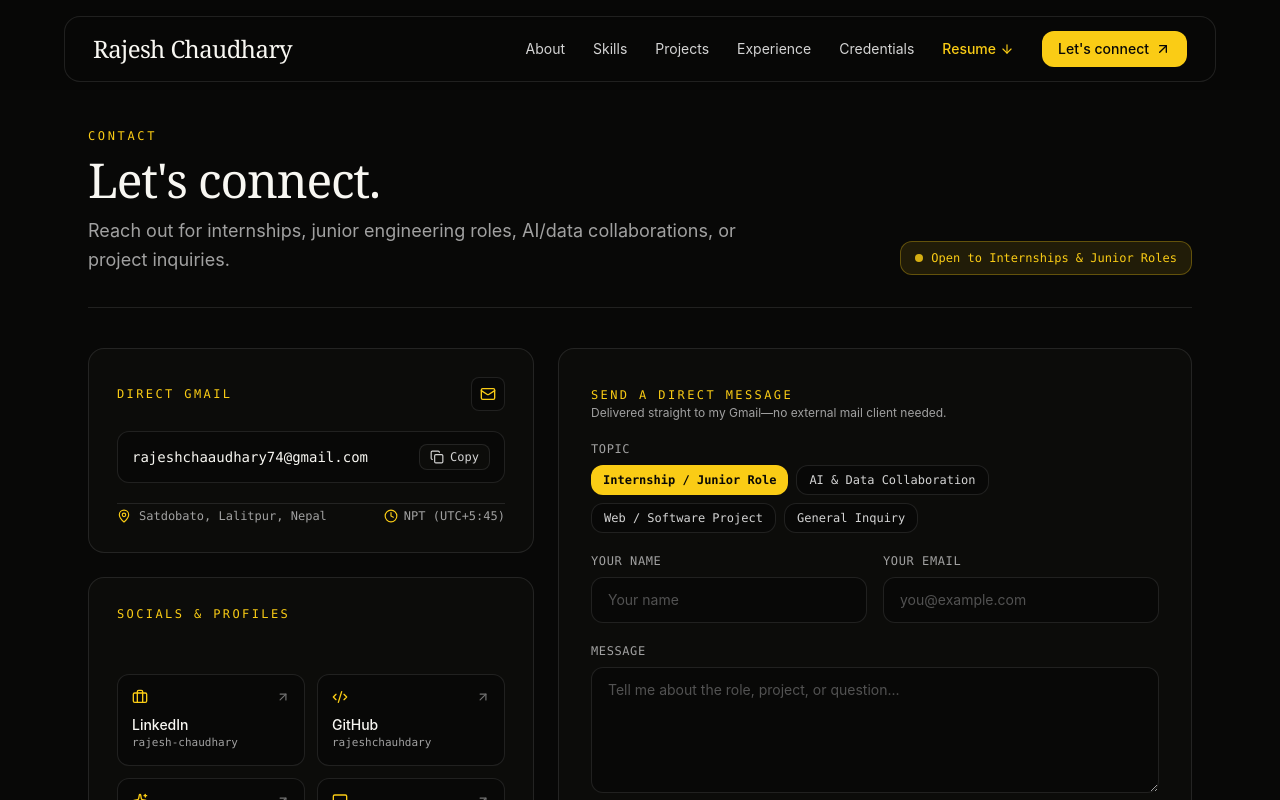
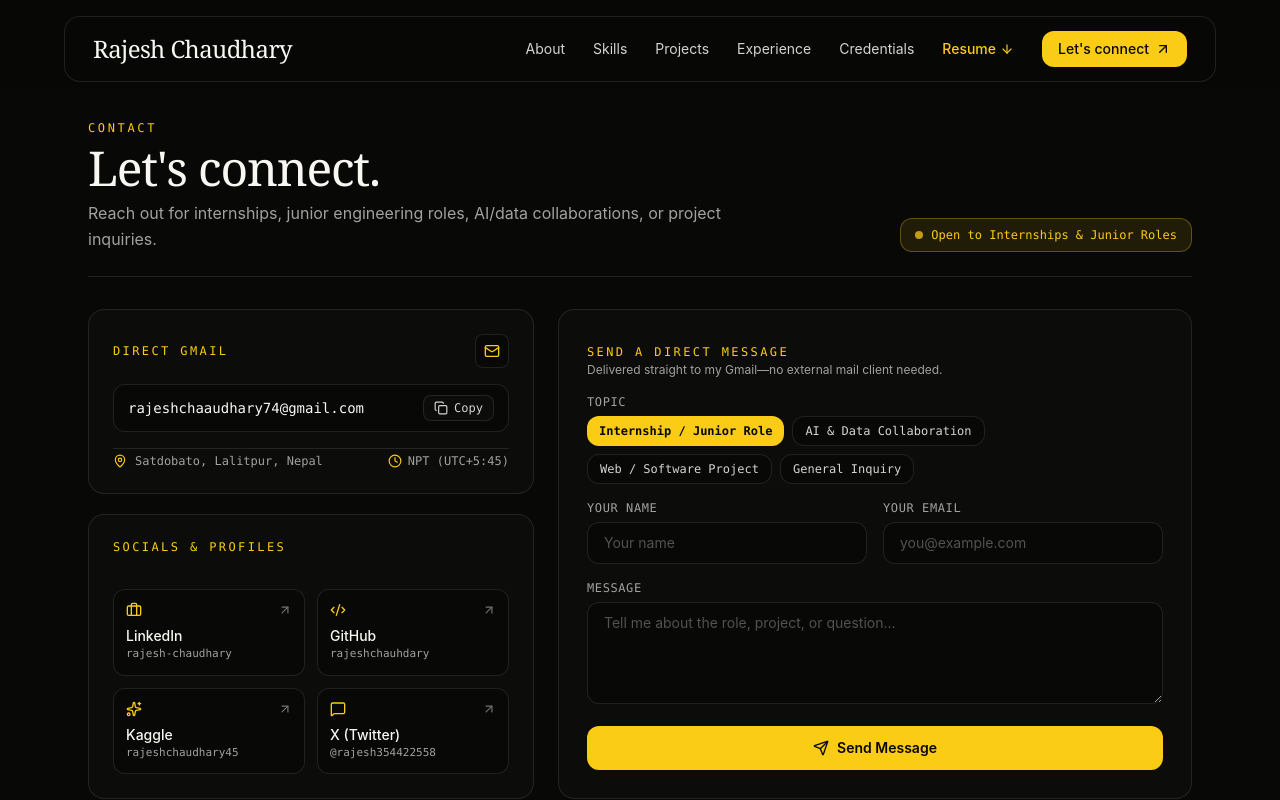
Before and after one commit to rajeshchauhdary/Portfolio, a React (Vite) app: page /contact in a window 1280 px wide. Shown: the top 800 px of the page. Built offline with nearby package versions, Linux system fonts and the light colour scheme.

Commit message:
style: tighten Contact form spacing so submit button fits cleanly above fold

```diff
--- a/src/pages/Contact.jsx
+++ b/src/pages/Contact.jsx
@@ -106,16 +106,16 @@ export default function Contact() {
   };
 
   return (
-    <div className="max-w-6xl mx-auto px-4 sm:px-6 pt-8 pb-16 space-y-10">
-      <div className="flex flex-col lg:flex-row lg:items-end justify-between gap-4 border-b border-white/10 pb-8">
-        <div className="space-y-3">
+    <div className="max-w-6xl mx-auto px-4 sm:px-6 pt-6 pb-14 space-y-8">
+      <div className="flex flex-col lg:flex-row lg:items-end justify-between gap-4 border-b border-white/10 pb-6">
+        <div className="space-y-2">
           <span className="inline-block text-xs font-mono text-[#FACC15] uppercase tracking-[0.22em]">
             CONTACT
           </span>
           <h1 className="text-3xl sm:text-5xl font-serif tracking-tight text-[#F8F7F2]">
             Let&apos;s connect.
           </h1>
-          <p className="text-neutral-400 text-base sm:text-lg max-w-2xl leading-relaxed">
+          <p className="text-neutral-400 text-sm sm:text-base max-w-2xl leading-relaxed">
             Reach out for internships, junior engineering roles, AI/data collaborations, or project inquiries.
           </p>
         </div>
@@ -127,8 +127,8 @@ export default function Contact() {
       </div>
 
       <div className="grid grid-cols-1 lg:grid-cols-12 gap-6 items-stretch">
-        <div className="lg:col-span-5 flex flex-col justify-between gap-6">
-          <div className="rounded-2xl border border-white/10 bg-[#0C0C0A] p-6 sm:p-7 space-y-5 hover:border-[#FACC15]/40 transition-colors">
+        <div className="lg:col-span-5 flex flex-col justify-between gap-5">
+          <div className="rounded-2xl border border-white/10 bg-[#0C0C0A] p-5 sm:p-6 space-y-4 hover:border-[#FACC15]/40 transition-colors">
             <div className="flex items-center justify-between">
               <span className="text-xs font-mono text-[#FACC15] uppercase tracking-[0.2em]">
                 DIRECT GMAIL
@@ -138,7 +138,7 @@ export default function Contact() {
               </div>
             </div>
 
-            <div className="flex items-center justify-between gap-2 rounded-xl border border-white/10 bg-[#080807] px-3.5 py-3">
+            <div className="flex items-center justify-between gap-2 rounded-xl border border-white/10 bg-[#080807] px-3.5 py-2.5">
               <span className="text-xs sm:text-sm font-mono text-[#F8F7F2] truncate">
                 {EMAIL}
               </span>
@@ -173,7 +173,7 @@ export default function Contact() {
             </div>
           </div>
 
-          <div className="flex-1 rounded-2xl border border-white/10 bg-[#0C0C0A] p-6 sm:p-7 flex flex-col justify-between space-y-4 hover:border-[#FACC15]/40 transition-colors">
+          <div className="flex-1 rounded-2xl border border-white/10 bg-[#0C0C0A] p-5 sm:p-6 flex flex-col justify-between space-y-3 hover:border-[#FACC15]/40 transition-colors">
             <span className="block text-xs font-mono text-[#FACC15] uppercase tracking-[0.2em]">
               SOCIALS &amp; PROFILES
             </span>
@@ -187,7 +187,7 @@ export default function Contact() {
                     href={item.href}
                     target="_blank"
                     rel="noopener noreferrer"
-                    className="rounded-xl border border-white/10 bg-[#080807] p-3.5 hover:border-[#FACC15]/50 transition-colors group flex flex-col justify-between gap-2.5"
+                    className="rounded-xl border border-white/10 bg-[#080807] p-3 hover:border-[#FACC15]/50 transition-colors group flex flex-col justify-between gap-2"
                   >
                     <div className="flex items-center justify-between">
                       <Icon className="w-4 h-4 text-[#FACC15]" />
@@ -208,9 +208,9 @@ export default function Contact() {
           </div>
         </div>
 
-        <div className="lg:col-span-7 rounded-2xl border border-white/10 bg-[#0C0C0A] p-6 sm:p-8 flex flex-col justify-between">
+        <div className="lg:col-span-7 rounded-2xl border border-white/10 bg-[#0C0C0A] p-5 sm:p-7 flex flex-col justify-between">
           {status === 'success' ? (
-            <div className="my-auto py-12 text-center space-y-4">
+            <div className="my-auto py-10 text-center space-y-4">
               <div className="w-12 h-12 rounded-2xl border border-[#FACC15]/30 bg-[#FACC15]/10 flex items-center justify-center mx-auto">
                 <CheckCircle2 className="w-6 h-6 text-[#FACC15]" />
               </div>
@@ -230,8 +230,8 @@ export default function Contact() {
               </button>
             </div>
           ) : (
-            <form onSubmit={handleSubmit} className="space-y-5">
-              <div className="space-y-1">
+            <form onSubmit={handleSubmit} className="space-y-4">
+              <div className="space-y-0.5">
                 <span className="text-xs font-mono text-[#FACC15] uppercase tracking-[0.2em]">
                   SEND A DIRECT MESSAGE
                 </span>
@@ -240,7 +240,7 @@ export default function Contact() {
                 </p>
               </div>
 
-              <div className="space-y-2">
+              <div className="space-y-1.5">
                 <label className="block text-xs font-mono uppercase tracking-wider text-neutral-400">
                   Topic
                 </label>
@@ -266,7 +266,7 @@ export default function Contact() {
               </div>
 
               <div className="grid grid-cols-1 sm:grid-cols-2 gap-4">
-                <div className="space-y-2">
+                <div className="space-y-1.5">
                   <label className="block text-xs font-mono uppercase tracking-wider text-neutral-400">
                     Your Name
                   </label>
@@ -275,12 +275,12 @@ export default function Contact() {
                     required
                     value={name}
                     onChange={(e) => setName(e.target.value)}
-                    className="w-full rounded-xl bg-[#080807] border border-white/10 px-4 py-3 text-[#F8F7F2] placeholder:text-neutral-600 focus:outline-none focus:border-[#FACC15] text-sm transition-colors"
+                    className="w-full rounded-xl bg-[#080807] border border-white/10 px-4 py-2.5 text-[#F8F7F2] placeholder:text-neutral-600 focus:outline-none focus:border-[#FACC15] text-sm transition-colors"
                     placeholder="Your name"
                   />
                 </div>
 
-                <div className="space-y-2">
+                <div className="space-y-1.5">
                   <label className="block text-xs font-mono uppercase tracking-wider text-neutral-400">
                     Your Email
                   </label>
@@ -289,28 +289,28 @@ export default function Contact() {
                     required
                     value={email}
                     onChange={(e) => setEmail(e.target.value)}
-                    className="w-full rounded-xl bg-[#080807] border border-white/10 px-4 py-3 text-[#F8F7F2] placeholder:text-neutral-600 focus:outline-none focus:border-[#FACC15] text-sm transition-colors"
+                    className="w-full rounded-xl bg-[#080807] border border-white/10 px-4 py-2.5 text-[#F8F7F2] placeholder:text-neutral-600 focus:outline-none focus:border-[#FACC15] text-sm transition-colors"
                     placeholder="you@example.com"
                   />
                 </div>
               </div>
 
-              <div className="space-y-2">
+              <div className="space-y-1.5">
                 <label className="block text-xs font-mono uppercase tracking-wider text-neutral-400">
                   Message
                 </label>
                 <textarea
-                  rows="5"
+                  rows="4"
                   required
                   value={message}
                   onChange={(e) => setMessage(e.target.value)}
-                  className="w-full rounded-xl bg-[#080807] border border-white/10 px-4 py-3 text-[#F8F7F2] placeholder:text-neutral-600 focus:outline-none focus:border-[#FACC15] text-sm transition-colors"
+                  className="w-full rounded-xl bg-[#080807] border border-white/10 px-4 py-2.5 text-[#F8F7F2] placeholder:text-neutral-600 focus:outline-none focus:border-[#FACC15] text-sm transition-colors"
                   placeholder="Tell me about the role, project, or question..."
                 />
               </div>
 
               {status === 'error' && (
-                <div className="flex items-center gap-2 rounded-xl border border-red-500/30 bg-red-500/10 px-4 py-3 text-xs text-red-300">
+                <div className="flex items-center gap-2 rounded-xl border border-red-500/30 bg-red-500/10 px-4 py-2.5 text-xs text-red-300">
                   <AlertCircle className="w-4 h-4 shrink-0" />
                   <span>
                     Could not send right now. Please try again or copy {EMAIL} directly.
@@ -321,7 +321,7 @@ export default function Contact() {
               <button
                 type="submit"
                 disabled={status === 'sending'}
-                className="w-full rounded-xl bg-[#FACC15] hover:bg-[#FDE047] disabled:opacity-60 text-[#080807] font-semibold py-3.5 px-6 transition-colors flex items-center justify-center gap-2 text-sm"
+                className="w-full rounded-xl bg-[#FACC15] hover:bg-[#FDE047] disabled:opacity-60 text-[#080807] font-semibold py-3 px-6 transition-colors flex items-center justify-center gap-2 text-sm"
               >
                 <Send className="w-4 h-4" />
                 <span>{status === 'sending' ? 'Sending...' : 'Send Message'}</span>
```
